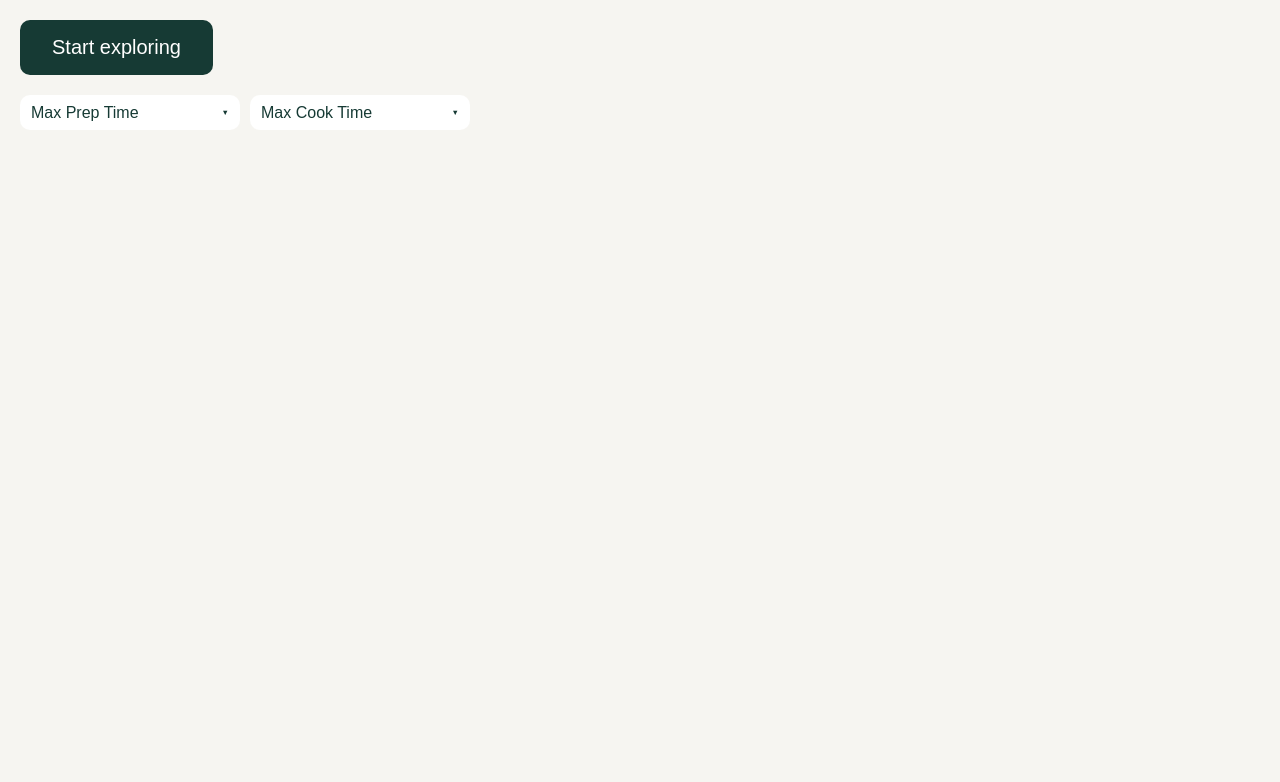
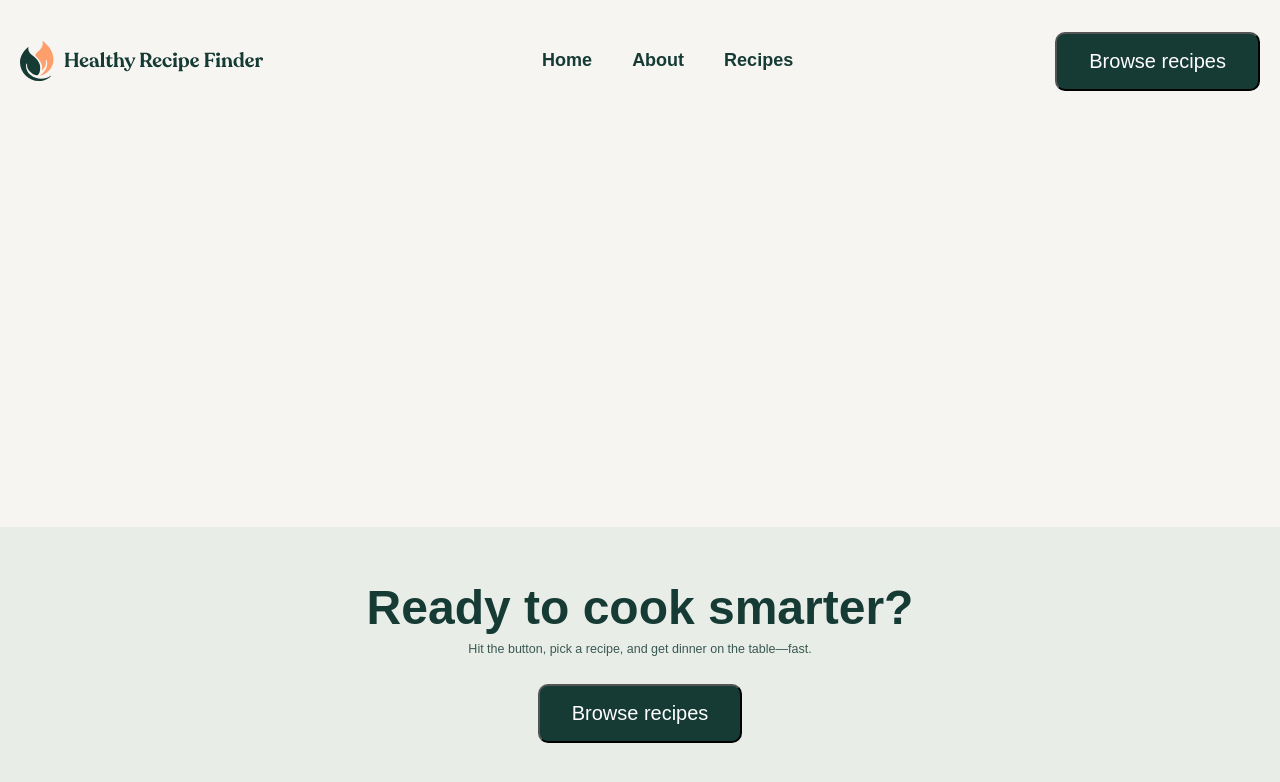
Before and after one commit to rajabovdavlat/homework8.9, a React (Vite) app: page / in a window 1280 px wide. Shown: the top 782 px of the page. Built offline with nearby package versions, Linux system fonts and the light colour scheme; a web font is replaced by a local one.

Commit message:
HeaderAndFooter

```diff
--- a/data/db.json
+++ b/data/db.json
@@ -1,6 +1,7 @@
-[
 {
-    "id": 1,
+  "recipes": [
+    {
+      "id": "1",
       "title": "Mediterranean Chickpea Salad",
       "slug": "mediterranean-chickpea-salad",
       "image": {
@@ -30,7 +31,7 @@
       ]
     },
     {
-    "id": 2,
+      "id": "2",
       "title": "Avocado & Tomato Wholegrain Toast",
       "slug": "avocado-tomato-wholegrain-toast",
       "image": {
@@ -57,7 +58,7 @@
       ]
     },
     {
-    "id": 3,
+      "id":"3",
       "title": "One-Pan Lemon Garlic Salmon with Asparagus",
       "slug": "one-pan-lemon-garlic-salmon-with-asparagus",
       "image": {
@@ -85,7 +86,7 @@
       ]
     },
     {
-    "id": 4,
+      "id": "4",
       "title": "Quinoa Veggie Power Bowl",
       "slug": "quinoa-veggie-power-bowl",
       "image": {
@@ -115,7 +116,7 @@
       ]
     },
     {
-    "id": 5,
+      "id": "5",
       "title": "Sweet Potato Black Bean Tacos",
       "slug": "sweet-potato-black-bean-tacos",
       "image": {
@@ -145,7 +146,7 @@
       ]
     },
     {
-    "id": 6,
+      "id":"6",
       "title": "Greek Yogurt Berry Parfait",
       "slug": "greek-yogurt-berry-parfait",
       "image": {
@@ -170,7 +171,7 @@
       ]
     },
     {
-    "id": 7,
+      "id": "7",
       "title": "Lentil & Spinach Soup",
       "slug": "lentil-spinach-soup",
       "image": {
@@ -203,7 +204,7 @@
       ]
     },
     {
-    "id": 8,
+      "id": "8",
       "title": "Banana Oat Pancakes",
       "slug": "banana-oat-pancakes",
       "image": {
@@ -231,3 +232,4 @@
       ]
     }
   ]
+}
--- a/src/App.jsx
+++ b/src/App.jsx
@@ -1,39 +1,24 @@
-import { createBrowserRouter, RouterProvider } from "react-router-dom";
+import { BrowserRouter, Routes, Route } from "react-router-dom";
 import MainLayout from "./layouts/MainLayout";
-
-// pages
 import Home from "./pages/Home";
 import About from "./pages/About";
 import Recipes from "./pages/Recipes";
 import Recipe from "./pages/Recipe";
 
-const App = () => {
-  const routes = createBrowserRouter([
-    {
-      path: "/",
-      element: <MainLayout />,
-      children: [
-        {
-          index: true,
-          element: <Home />,
-        },
-        {
-          path: "about",
-          element: <About />,
-        },
-        {
-          path: "recipes",
-          element: <Recipes />,
-        },
-        {
-          path: "recipe/:id",
-          element: <Recipe />,
-        },
-      ],
-    },
-  ]);
-
-  return <RouterProvider router={routes} />;
-};
+function App() {
+  return (
+    <BrowserRouter>
+      <Routes>
+        <Route path='/' element={<MainLayout />}>
+          <Route index element={<Home />} /> {/* Footer есть */}
+          <Route path='about' element={<About />} /> {/* Footer есть */}
+          <Route path='recipes' element={<Recipes />} /> {/* Footer нет */}
+          <Route path='recipe/:id' element={<Recipe />} />{" "}
+          {/* Footer нет */}
+        </Route>
+      </Routes>
+    </BrowserRouter>
+  );
+}
 
 export default App;
--- /dev/null
+++ b/src/components/footer/Footer.css
@@ -0,0 +1,27 @@
+.footer{
+    padding: 5.75rem 0;
+    background-color: #E9EDE8;
+}
+
+.footer__wrapp {
+  text-align: center;
+}
+
+.footer__title {
+  font-weight: var(--font-weight-extrabold);
+  font-size: var(--font-size-preset-2);
+  line-height: 100%;
+  letter-spacing: -3%;
+  color: var(--color-neutral-900);
+  margin-bottom: 0.75rem;
+}
+
+
+.footer__desc {
+  font-weight: var(--font-weight-medium);
+  font-size: 1.25rem; /* можно оставить */
+  line-height: var(--line-height-loose);
+  letter-spacing: -0.4%;
+  color: var(--color-neutral-600);
+  margin-bottom: 2.5rem;
+}
--- /dev/null
+++ b/src/components/footer/Footer.jsx
@@ -0,0 +1,19 @@
+import './Footer.css'; // <- обязательно подключаем
+
+const Footer = () => {
+  return (
+    <footer className='footer'>
+      <div className='container'>
+        <div className="footer__wrapp">
+          <h2 className='footer__title'>Ready to cook smarter?</h2>
+          <p className='footer__desc'>
+            Hit the button, pick a recipe, and get dinner on the table—fast.
+          </p>
+          <button className='btn'>Browse recipes</button>
+        </div>
+      </div>
+    </footer>
+  );
+};
+
+export default Footer;
--- /dev/null
+++ b/src/components/header/Header.css
@@ -0,0 +1,27 @@
+.header{
+    padding: 32px 0px;
+}
+.header-nav__wrapp{
+    display: flex;
+    align-items: center;
+    justify-content: space-between;
+}
+
+.header__nav{
+    display: flex;
+    gap: 40px;
+}
+
+.header__link {
+  font-weight: var(--font-weight-semibold);
+  font-size: var(--font-size-preset-7);
+  line-height: var(--line-height-loose);
+  color: var(--color-neutral-900);
+  text-decoration: none;
+  border-bottom: 3px solid transparent;
+  transition: border-color 0.3s ease;
+}
+
+.header__link:hover {
+  border-bottom-color: var(--color-orange-500);
+}
--- /dev/null
+++ b/src/components/header/Header.jsx
@@ -0,0 +1,37 @@
+import { Link } from "react-router-dom";
+import "../header/Header.css";
+
+const Header = () => {
+  return (
+    <header className='header'>
+      <div className='container'>
+        <div className="header-nav__wrapp">
+          {/* Лого */}
+          <Link to='/' className='header__logo'>
+            <img src='/images/logo.svg' alt='HealthyFood Logo' />
+          </Link>
+
+          {/* Навигация по центру */}
+          <nav className='header__nav'>
+            <Link to='/' className='header__link'>
+              Home
+            </Link>
+            <Link to='/about' className='header__link'>
+              About
+            </Link>
+            <Link to='/recipes' className='header__link'>
+              Recipes
+            </Link>
+          </nav>
+
+          {/* Кнопка справа */}
+          <div className='header__actions'>
+            <button className='btn'>Browse recipes</button>
+          </div>
+        </div>
+      </div>
+    </header>
+  );
+};
+
+export default Header;
--- a/src/index.css
+++ b/src/index.css
@@ -38,6 +38,20 @@ body {
     font-weight: 500;
 }
 
+.main-content {
+  flex: 1; /* занимает всё свободное место между Header и Footer */
+  padding: 6rem 2rem 2rem; /* сверху отступ для фиксированного Header */
+}
+
+
+.container {
+  max-width: 1440px;
+  margin: 0 auto;
+  padding: 0 2rem;
+  width: 100%;
+}
+
+
 #root {
     display: flex;
     flex-direction: column;
--- a/src/layouts/MainLayout.jsx
+++ b/src/layouts/MainLayout.jsx
@@ -1,10 +1,21 @@
-import { Outlet } from "react-router-dom";
+import { Outlet, useLocation } from "react-router-dom";
+import Header from "../components/header/Header";
+import Footer from "../components/footer/Footer";
+import "../index.css";
 
 const MainLayout = () => {
+  const location = useLocation();
+
+  const showFooter = ["/", "/about"].includes(location.pathname);
+
   return (
-    <main style={{ padding: "2rem" }}>
-      <Outlet />
-    </main>
+    <>
+      <Header />
+      <main className='main-content'>
+        <Outlet />
+      </main>
+      {showFooter && <Footer />}
+    </>
   );
 };
 
--- a/src/pages/Home.jsx
+++ b/src/pages/Home.jsx
@@ -4,13 +4,10 @@ import Filter from "../components/Filter";
 const Home = () => {
   return (
     <div>
-      <Link className='btn'>Start exploring</Link>
 
-      <div style={{ marginTop: "2rem" }}>
-        <Filter />
-      </div>
     </div>
   );
 };
 
+
 export default Home;
```
Lines whose indentation alone changed are shown as unchanged.
